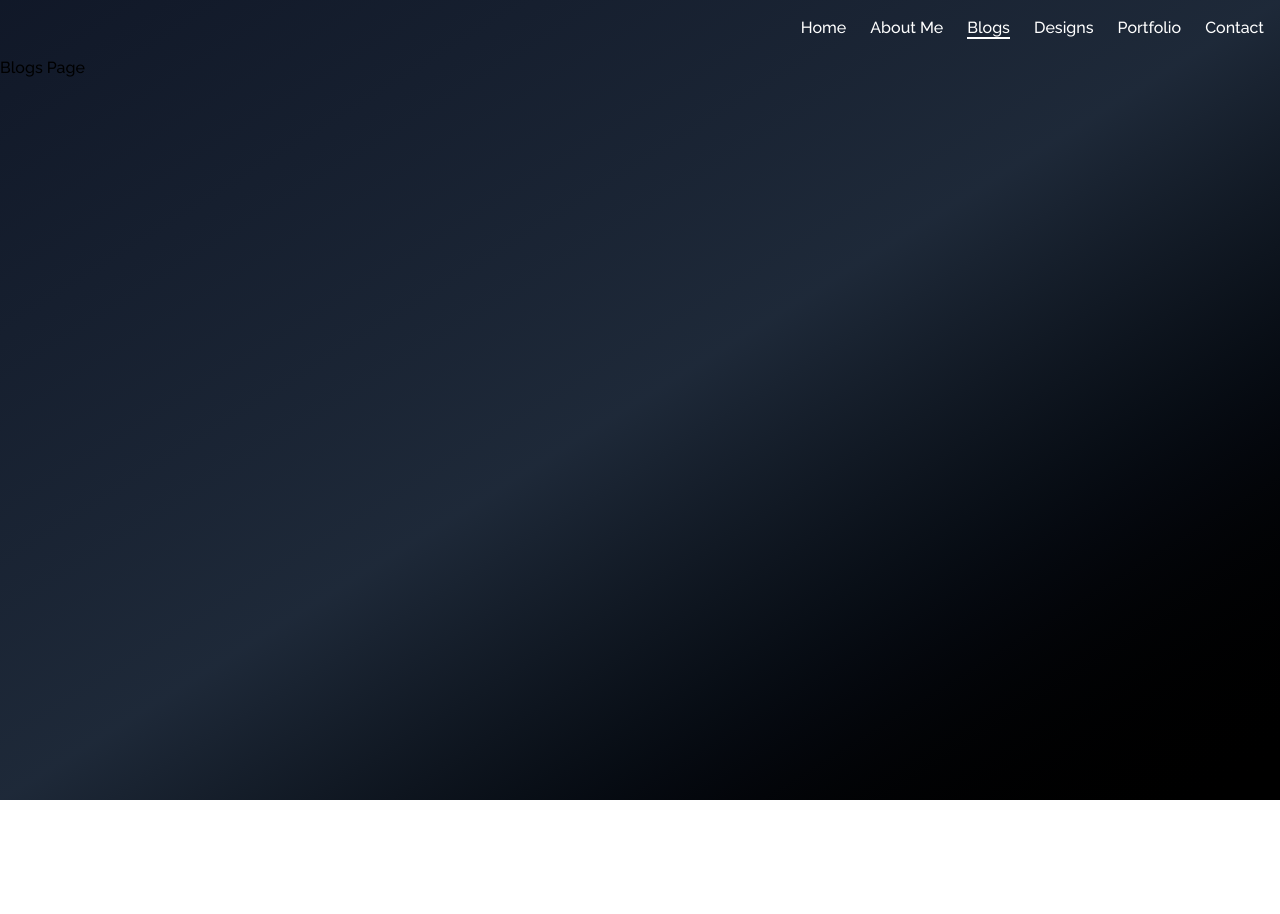
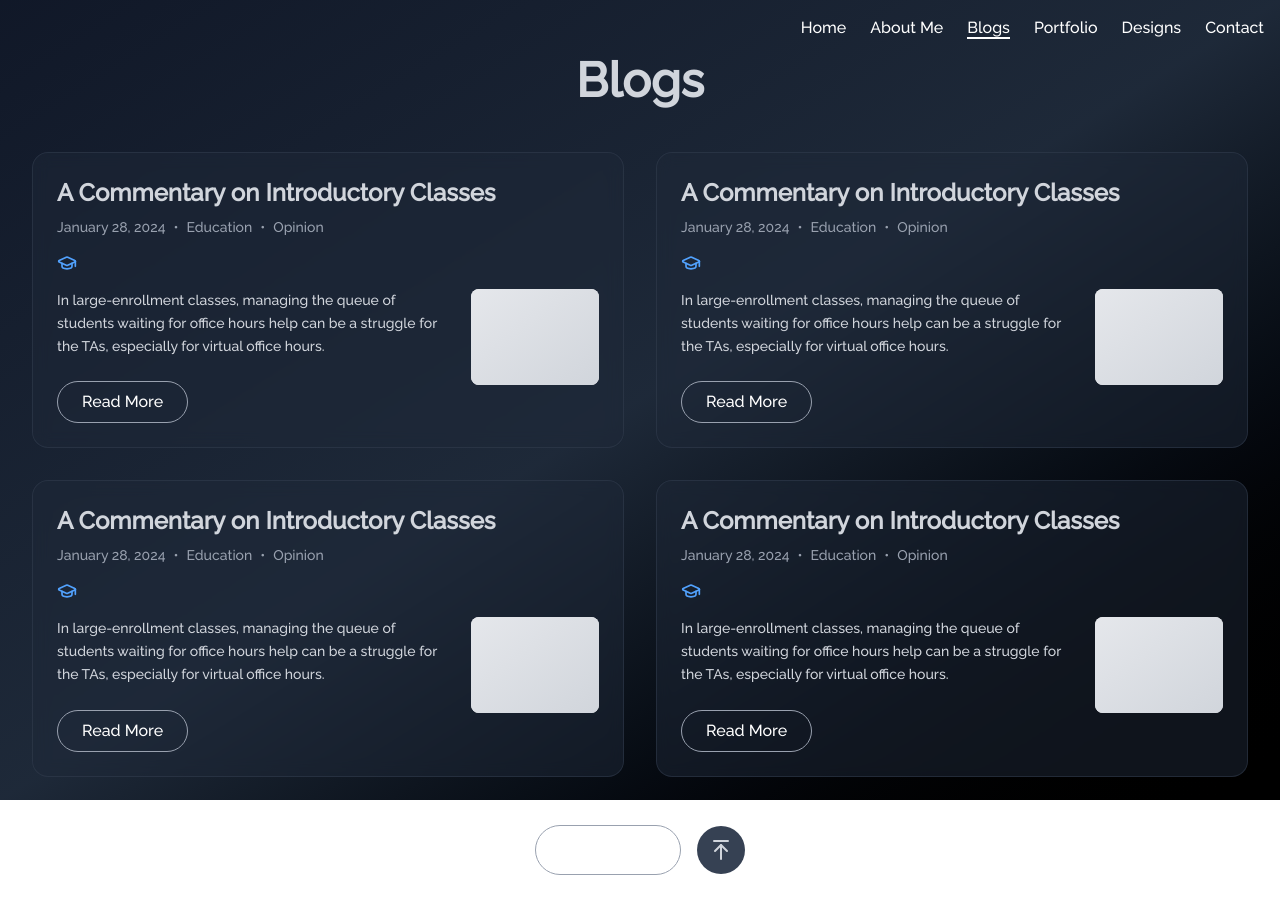
Before and after one commit to mplennon617/personal-website, a React (Vite) app: page /blogs in a window 1280 px wide. Shown: the top 914 px of the page. Before the commit the page ends 800 px from the top, so only its background shows below. Built offline with nearby package versions, Linux system fonts and the light colour scheme.

Commit message:
Skeleton for blogs page

```diff
--- a/index.html
+++ b/index.html
@@ -2,7 +2,7 @@
 <html lang="en">
   <head>
     <meta charset="UTF-8" />
-    <link rel="icon" type="image/svg+xml" href="/vite.svg" />
+    <link rel="icon" type="image/svg+xml" href="/avatar2025-1.png" />
     <meta name="viewport" content="width=device-width, initial-scale=1.0" />
     <title>Michael Lennon's Personal Site</title>
   </head>
--- a/src/components/Navbar.tsx
+++ b/src/components/Navbar.tsx
@@ -8,8 +8,8 @@ const Navbar = () => {
     { label: 'Home', path: '/' },
     { label: 'About Me', path: '/about' },
     { label: 'Blogs', path: '/blogs' },
+    { label: 'Portfolio', path: '/portfolio' },
     { label: 'Designs', path: '/designs' },
-    { label: 'Portfolio', path: '/portfolio' },
     { label: 'Contact', path: '/contact' },
   ];
 
--- a/src/pages/About.tsx
+++ b/src/pages/About.tsx
@@ -23,10 +23,10 @@ function About() {
                     <div className="flex items-start gap-4">
                     <Briefcase className="w-6 h-6 mt-1 text-blue-400" />
                     <div>
-                        <p><span className="font-semibold">Occupation:</span> Software Engineer</p>
-                        <p><span className="font-semibold">At:</span> JPMorgan Chase</p>
-                        <p><span className="font-semibold">Based in:</span> Plano, TX</p>
-                        <p><span className="font-semibold">Since:</span> August 2023</p>
+                        <p><span>Occupation:</span> <span className="font-semibold">Software Engineer</span></p>
+                        <p><span>At:</span> <span className="font-semibold">JPMorgan Chase</span></p>
+                        <p><span>Based in:</span> <span className="font-semibold">Plano, TX</span></p>
+                        <p><span>Since:</span> <span className="font-semibold">August 2023</span></p>
                     </div>
                     </div>
 
@@ -34,9 +34,9 @@ function About() {
                     <div className="flex items-start gap-4">
                     <GraduationCap className="w-6 h-6 mt-1 text-green-400" />
                     <div>
-                        <p><span className="font-semibold">Graduated from:</span> Southern Methodist University (SMU)</p>
-                        <p><span className="font-semibold">In:</span> May 2023</p>
-                        <p><span className="font-semibold">With majors in:</span> Computer Science, Mathematics</p>
+                        <p><span>Graduated from:</span> <span className="font-semibold">Southern Methodist University (SMU)</span></p>
+                        <p><span>In:</span> <span className="font-semibold">May 2023</span></p>
+                        <p><span>With majors in:</span> <span className="font-semibold">Computer Science, Mathematics</span></p>
                     </div>
                     </div>
 
@@ -44,8 +44,8 @@ function About() {
                     <div className="flex items-start gap-4">
                     <Heart className="w-6 h-6 mt-1 text-red-400" />
                     <div>
-                        <p><span className="font-semibold">I love:</span> coding, drawing, reading</p>
-                        <p><span className="font-semibold">And:</span> pickleball, running, and gaming</p>
+                        <p><span>I love:</span> <span className="font-semibold">coding, drawing, reading</span></p>
+                        <p><span>And:</span> <span className="font-semibold">pickleball, running, and gaming</span></p>
                     </div>
                     </div>
 
@@ -53,9 +53,9 @@ function About() {
                     <div className="flex items-start gap-4">
                     <FileText className="w-6 h-6 mt-1 text-yellow-400" />
                     <div>
-                        <p><span className="font-semibold">I was a:</span> Hackathon director, organizer, and participant</p>
-                        <p><span className="font-semibold">And a:</span> SMU Mustang Band member</p>
-                        <p><span className="font-semibold">And an:</span> Officer of Theta Tau (professional engineering fraternity)</p>
+                        <p><span>I was a:</span> <span className="font-semibold">Hackathon director, organizer, and participant</span></p>
+                        <p><span>And a:</span> <span className="font-semibold">SMU Mustang Band member</span></p>
+                        <p><span>And an:</span> <span className="font-semibold">Officer of Theta Tau (professional engineering fraternity)</span></p>
                     </div>
                     </div>
 
@@ -63,8 +63,8 @@ function About() {
                     <div className="flex items-start gap-4">
                     <CheckSquare className="w-6 h-6 mt-1 text-purple-400" />
                     <div>
-                        <p><span className="font-semibold">My goals:</span> Spirituality, career success</p>
-                        <p><span className="font-semibold">And:</span> being a creator, not a consumer</p>
+                        <p><span>My goals:</span> <span className="font-semibold">Spirituality, career success</span></p>
+                        <p><span>And:</span> <span className="font-semibold">being a creator, not a consumer</span></p>
                     </div>
                     </div>
                 </div>
@@ -79,13 +79,13 @@ function About() {
                     {/* Social Icons */}
                     <div className="flex gap-4 mb-6 justify-center">
                     <div className="bg-white rounded-lg p-3 flex gap-3">
-                        <SiX className="w-5 h-5 text-gray-800 hover:text-gray-600" />
-                        <SiFacebook className="w-5 h-5 text-gray-800" />
-                        <SiInstagram className="w-5 h-5 text-gray-800" />
-                        <span className="w-5 h-5 text-gray-800 font-bold text-sm flex items-center justify-center">M</span>
-                        <SiGithub className="w-5 h-5 text-gray-800" />
-                        <SiLinkedin className="w-5 h-5 text-gray-800" />
-                        <SiMinutemailer className="w-5 h-5 text-gray-800" />
+                        <a href="https://github.com/mplennon617" target="_blank"><SiGithub className="w-5 h-5 text-gray-800 hover:text-gray-600 transform hover:-translate-y-1 transition-transform duration-300"></SiGithub></a>
+                        <a href="https://www.linkedin.com/in/michael-p-lennon/" target="_blank"><SiLinkedin className="w-5 h-5 text-gray-800 hover:text-gray-600 transform hover:-translate-y-1 transition-transform duration-300"></SiLinkedin></a>
+                        <a href="https://medium.com/@mplennon617_5942" target="_blank"><span className="w-5 h-5 text-gray-800 hover:text-gray-600 font-bold text-sm flex items-center justify-center transform hover:-translate-y-1 transition-transform duration-300">M</span></a>
+                        <a href="https://twitter.com/mplennon617" target="_blank"><SiX className="w-5 h-5 text-gray-800 hover:text-gray-600 transform hover:-translate-y-1 transition-transform duration-300"></SiX></a>
+                        {/* <a href="https://github.com/mplennon617" target="_blank"><SiFacebook className="w-5 h-5 text-gray-800 hover:text-gray-600 transform hover:-translate-y-1 transition-transform duration-300"></SiFacebook></a> */}
+                        <a href="https://www.instagram.com/mplennon617/" target="_blank"><SiInstagram className="w-5 h-5 text-gray-800 hover:text-gray-600 transform hover:-translate-y-1 transition-transform duration-300"></SiInstagram></a>
+                        <a href="mailto:mplennon617@gmail.com" target="_blank"><SiMinutemailer className="w-5 h-5 text-gray-800 hover:text-gray-600 transform hover:-translate-y-1 transition-transform duration-300"></SiMinutemailer></a>
                     </div>
                     </div>
 
--- a/src/pages/Blogs.tsx
+++ b/src/pages/Blogs.tsx
@@ -1,6 +1,148 @@
+import React, { useState } from 'react';
+import { GraduationCap, ArrowUp, ChevronUp, Cpu, ArrowUpToLine } from 'lucide-react';
+
 function Blogs() {
-    return (
-        <p>Blogs Page</p>
-    );
+    const [visibleBlogs, setVisibleBlogs] = useState(4);
+
+  // Sample blog data - in a real app this would come from an API
+  const blogPosts = [
+    {
+      id: 1,
+      title: "A Commentary on Introductory Classes",
+      date: "January 28, 2024",
+      category: "Education",
+      type: "Opinion",
+      content: "In large-enrollment classes, managing the queue of students waiting for office hours help can be a struggle for the TAs, especially for virtual office hours.",
+      image: "/api/placeholder/300/200"
+    },
+    {
+      id: 2,
+      title: "A Commentary on Introductory Classes",
+      date: "January 28, 2024",
+      category: "Education",
+      type: "Opinion",
+      content: "In large-enrollment classes, managing the queue of students waiting for office hours help can be a struggle for the TAs, especially for virtual office hours.",
+      image: "/api/placeholder/300/200"
+    },
+    {
+      id: 3,
+      title: "A Commentary on Introductory Classes",
+      date: "January 28, 2024",
+      category: "Education",
+      type: "Opinion",
+      content: "In large-enrollment classes, managing the queue of students waiting for office hours help can be a struggle for the TAs, especially for virtual office hours.",
+      image: "/api/placeholder/300/200"
+    },
+    {
+      id: 4,
+      title: "A Commentary on Introductory Classes",
+      date: "January 28, 2024",
+      category: "Education",
+      type: "Opinion",
+      content: "In large-enrollment classes, managing the queue of students waiting for office hours help can be a struggle for the TAs, especially for virtual office hours.",
+      image: "/api/placeholder/300/200"
+    },
+    {
+      id: 5,
+      title: "Advanced React Patterns",
+      date: "February 15, 2024",
+      category: "Technology",
+      type: "Tutorial",
+      content: "Exploring advanced patterns in React development including compound components, render props, and custom hooks for better code organization.",
+      image: "/api/placeholder/300/200"
+    },
+    {
+      id: 6,
+      title: "The Future of Web Development",
+      date: "March 5, 2024",
+      category: "Technology",
+      type: "Opinion",
+      content: "A look into emerging trends in web development and how they might shape the industry in the coming years.",
+      image: "/api/placeholder/300/200"
+    }
+  ];
+
+  const iconsMap: { [key: string]: () => React.ReactNode } = {
+    "Education": () => <GraduationCap className="w-5 h-5 text-blue-400" />,
+    "Technology": () => <Cpu className="w-5 h-5 text-green-400" />
+  }
+
+  const loadMoreBlogs = () => {
+    setVisibleBlogs(prev => Math.min(prev + 2, blogPosts.length));
+  };
+
+  const scrollToTop = () => {
+    window.scrollTo({ top: 0, behavior: 'smooth' });
+  };
+
+  return (
+    <div className="text-gray-300">
+      {/* Header */}
+      <div className="text-center mb-12">
+        <h1 className="text-5xl font-bold">Blogs</h1>
+      </div>
+
+      {/* Blog Grid */}
+      <div className="max-w-7xl mx-auto px-8 mb-12">
+        <div className="grid grid-cols-1 md:grid-cols-2 gap-8">
+          {blogPosts.slice(0, visibleBlogs).map((post) => (
+            <div key={post.id} className="bg-gray-800/50 backdrop-blur-sm rounded-2xl p-6 border border-gray-700/50 hover:border-gray-600/50 transition-all duration-300">
+              {/* Blog Header */}
+              <div className="mb-4">
+                <h2 className="text-2xl font-bold mb-2">{post.title}</h2>
+                <div className="flex items-center gap-2 text-gray-400 text-sm mb-4">
+                  <span>{post.date}</span>
+                  <span>•</span>
+                  <span>{post.category}</span>
+                  <span>•</span>
+                  <span>{post.type}</span>
+                </div>
+                <div className="flex items-center gap-2 mb-4">
+                  {iconsMap[post.category] && React.createElement(iconsMap[post.category])}
+                </div>
+              </div>
+
+              {/* Blog Content */}
+              <div className="flex gap-4">
+                <div className="flex-1">
+                  <p className="text-gray-300 text-sm leading-relaxed mb-6">
+                    {post.content}
+                  </p>
+
+                  <button className="border border-gray-400 text-white px-6 py-2 rounded-full hover:bg-white hover:text-black transition-all duration-300 font-medium">
+                    Read More
+                  </button>
+                </div>
+
+                {/* Blog Image Placeholder */}
+                <div className="w-32 h-24 bg-gray-100 rounded-lg flex-shrink-0">
+                  <div className="w-full h-full bg-gradient-to-br from-gray-200 to-gray-300 rounded-lg"></div>
+                </div>
+              </div>
+            </div>
+          ))}
+        </div>
+      </div>
+
+      {/* Load More Section */}
+      <div className="flex justify-center items-center gap-4 mb-12">
+        {visibleBlogs < blogPosts.length && (
+          <button
+            onClick={loadMoreBlogs}
+            className="border border-gray-400 text-white px-8 py-3 rounded-full hover:bg-white hover:text-black transition-all duration-300 font-medium"
+          >
+            Load More
+          </button>
+        )}
+
+        <button
+          onClick={scrollToTop}
+          className="w-12 h-12 bg-gray-700 hover:bg-gray-600 rounded-full flex items-center justify-center transition-colors duration-300"
+        >
+          <ArrowUpToLine className="w-6 h-6" />
+        </button>
+      </div>
+    </div>
+  );
 }
 export default Blogs;
```
Also changed, not shown: src/components/BlogCard.tsx (added).
